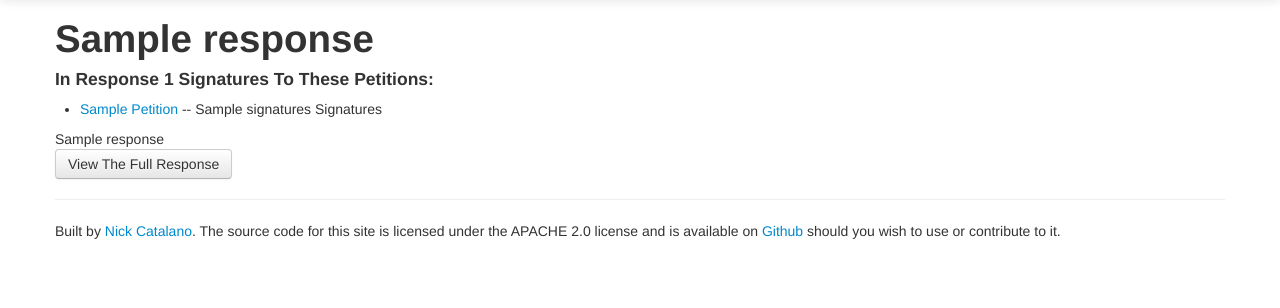
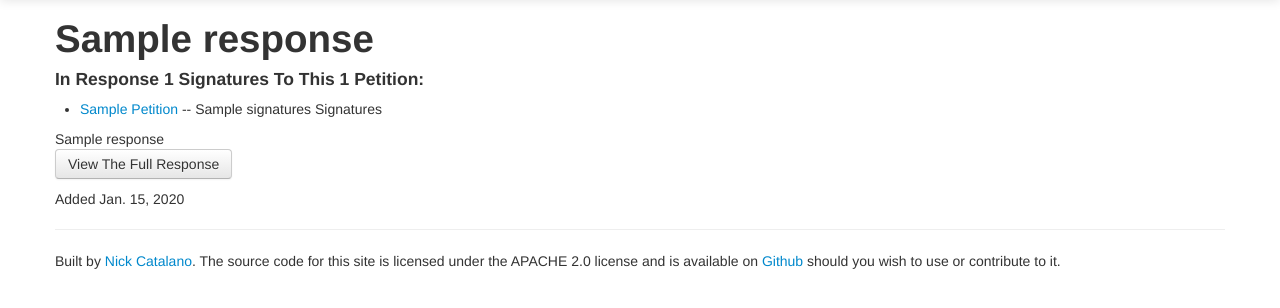
Before and after one commit to nickcatal/petitionviewer, a Django app: template whresponse/templates/response.html in a window 1280 px wide. Shown: the part 41-349 px from the top of the page. Run offline with Django 3.2, Linux system fonts and the light colour scheme; the template is opened without the code that fills it: most values are stand-ins (such as "Sample title", 1, 10 or a date in 2020).

Commit message:
Template Changes

```diff
--- a/whresponse/templates/response.html
+++ b/whresponse/templates/response.html
@@ -15,7 +15,7 @@
 
 
 <h1>{{ response.title }}</h1>
-<h4>In Response {{ response.total_signatures }} Signatures To These Petitions:</h4>
+<h4>In Response {{ response.total_signatures }} Signatures To {% if petitions.count > 1 %}These{% else %}This{% endif %} {{ petitions.count }} Petition{{ petitions.count|pluralize }}:</h4>
 <ul>
     {% for petition in petitions %}
         <li><a href="https://petitions.whitehouse.gov{{ petition.url }}">{{ petition.title|title }}</a> -- {{ petition.signatures }} Signatures</li>
@@ -26,8 +26,8 @@
     {{ response.response }}
 {% endautoescape %}
 
-
 <p><a href="https://petitions.whitehouse.gov{{ response.url }}" class="btn">View The Full Response</a></p>
 
+<p>Added {{ response.created_at|date:"N j, Y" }}</p>
 
 {% endblock content %}
--- a/whresponse/templates/wrapper.html
+++ b/whresponse/templates/wrapper.html
@@ -1,6 +1,8 @@
 <!doctype html>
 <html>
 <head>
+    <meta charset="utf-8" />
+    <meta name="viewport" content="minimum-scale=1.0, width=device-width" />
     <title>{% block title %}Whitehouse Petition Response Viewer{% endblock title %}</title>
     {% block social %}
     <meta name="title" content="Whitehouse Petition Response Viewer">
```
